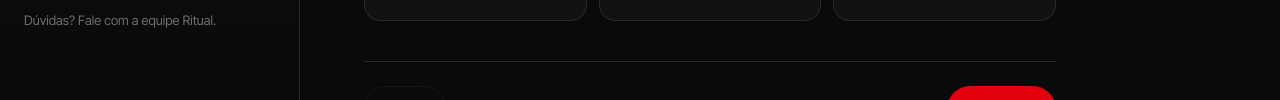
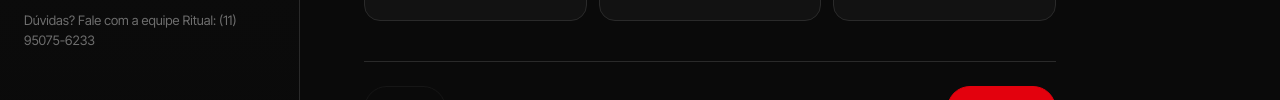
Before and after one commit to Leonardoportela333/agenciaritual01, a plain HTML site: page onboarding/index.html in a window 1280 px wide. Shown: the part 618-718 px from the top of the page. Drawn offline with nearby package versions, Linux system fonts and the light colour scheme.

Commit message:
Adiciona WhatsApp e e-mail da Ritual no onboarding

```diff
--- a/onboarding/index.html
+++ b/onboarding/index.html
@@ -569,7 +569,7 @@ async function save(filename,data){
 /* =========================================================
    Estado
    ========================================================= */
-let DB=null,USER=null,CAN=false,CONFIG={whatsapp:'',email:''};
+let DB=null,USER=null,CAN=false,CONFIG={whatsapp:'(11) 95075-6233',email:'comercial@somosritual.com.br'};
 const st={a:{},step:0,visited:0,meta:{id:uid()},sent:false};
 const draft=LS.get('ritual-onb-draft');if(draft&&draft.a){Object.assign(st,draft);}
 let saveT;function persist(){const el=$('#saveind');if(el){el.classList.add('busy');el.textContent='Salvando…'}clearTimeout(saveT);saveT=setTimeout(()=>{LS.set('ritual-onb-draft',{a:st.a,step:st.step,visited:st.visited,meta:st.meta,sent:st.sent});const e=$('#saveind');if(e){e.classList.remove('busy');e.textContent='Rascunho salvo neste navegador'}},400)}
```
